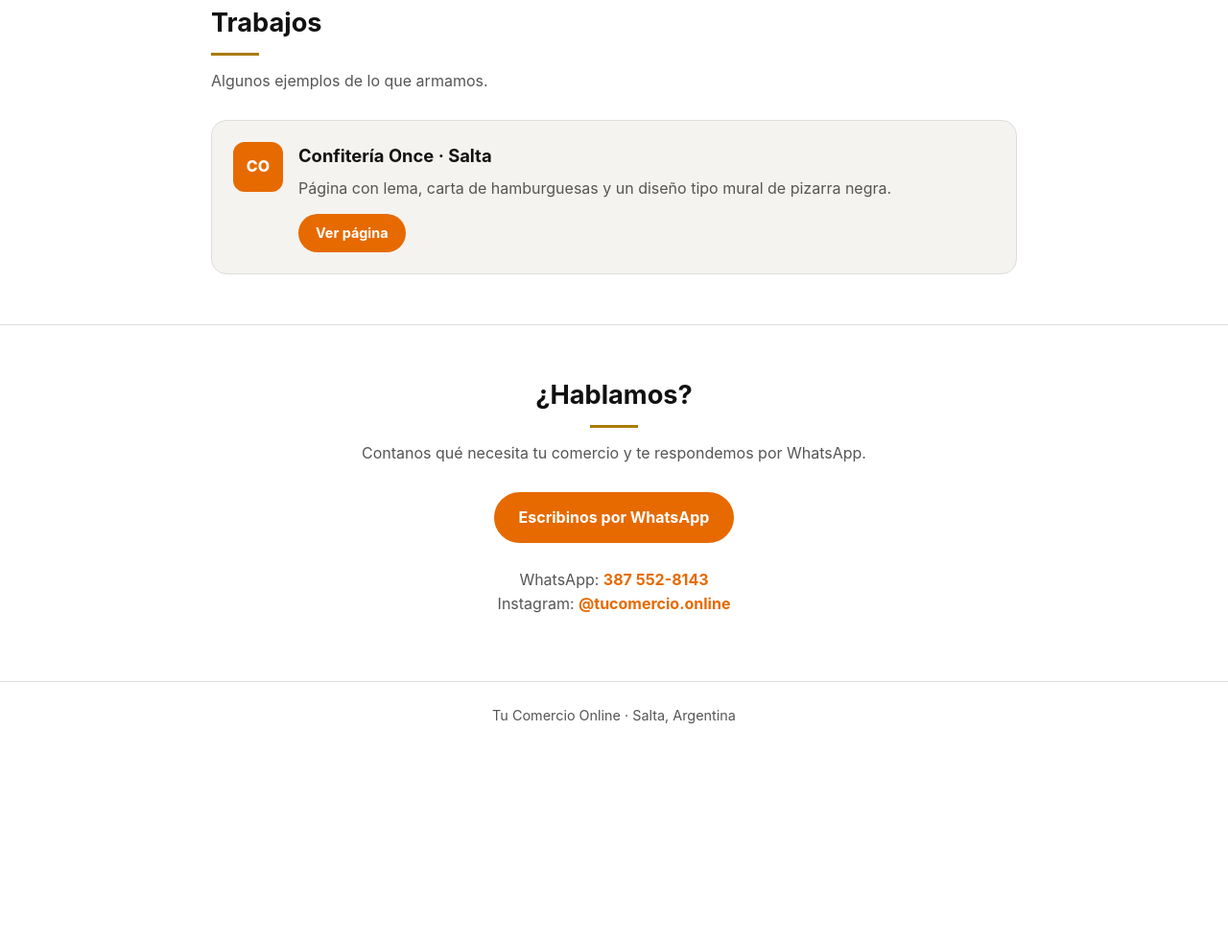
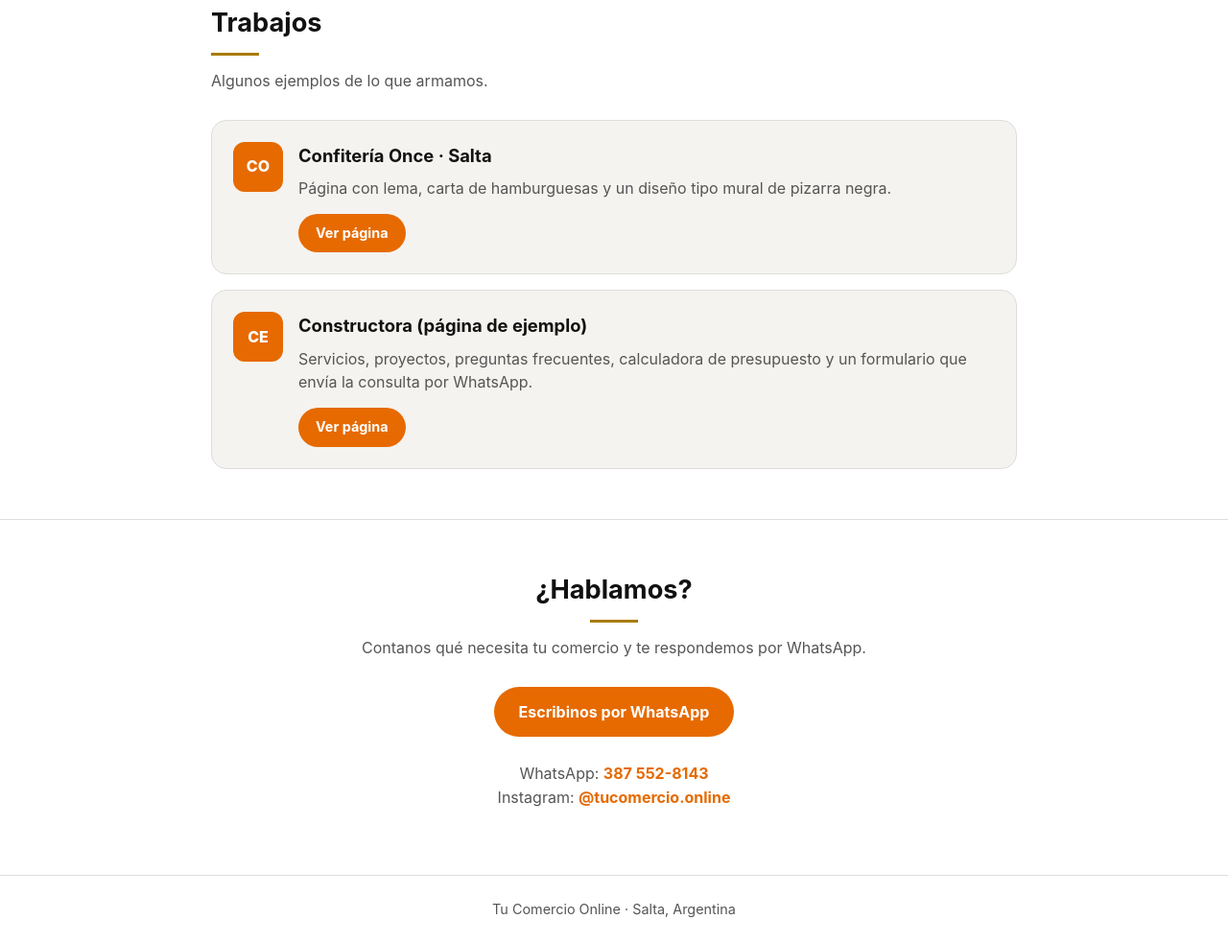
Before and after one commit to nicoortubia997-dev/index.html, a plain HTML site: page index.html in a window 1280 px wide. Shown: the part 1430-2413 px from the top of the page at 96% size. Before the commit the page ends 2211 px from the top, so only its background shows below. Drawn offline with Linux system fonts and the light colour scheme.

Commit message:
Update index.html

```diff
--- a/index.html
+++ b/index.html
@@ -137,6 +137,14 @@ footer{border-top:1px solid var(--line);padding:24px 0;text-align:center;color:v
           <a class="btn small" href="https://oncesas2025-cmd.github.io/confiteria-once/" target="_blank" rel="noopener">Ver página</a>
         </div>
       </div>
+      <div class="card work" style="margin-top:16px">
+        <div class="ico">CE</div>
+        <div>
+          <h3>Constructora (página de ejemplo)</h3>
+          <p>Servicios, proyectos, preguntas frecuentes, calculadora de presupuesto y un formulario que envía la consulta por WhatsApp.</p>
+          <a class="btn small" href="https://nicoortubia997-dev.github.io/constructora-ejemplo/" target="_blank" rel="noopener">Ver página</a>
+        </div>
+      </div>
     </div>
   </section>
 
```
